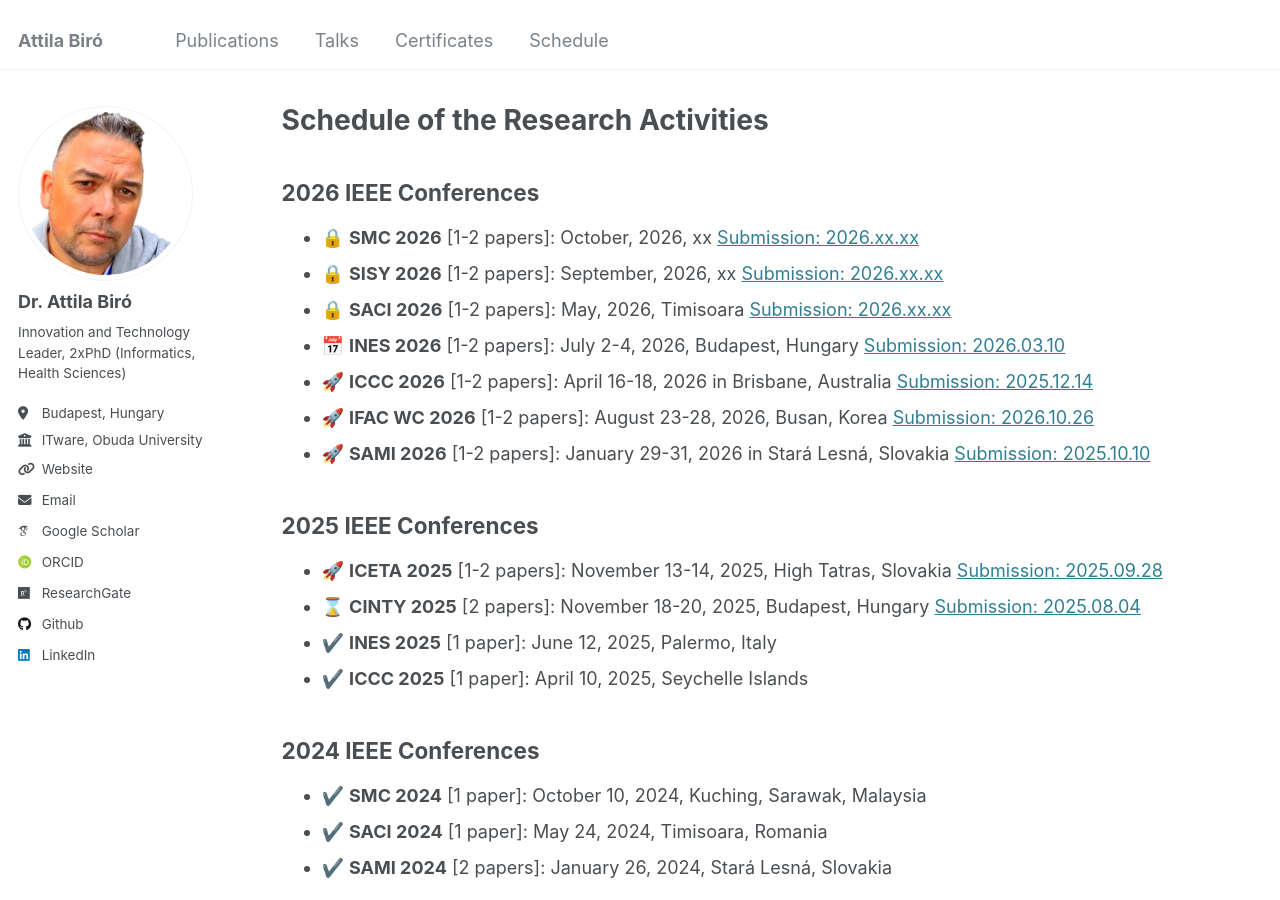
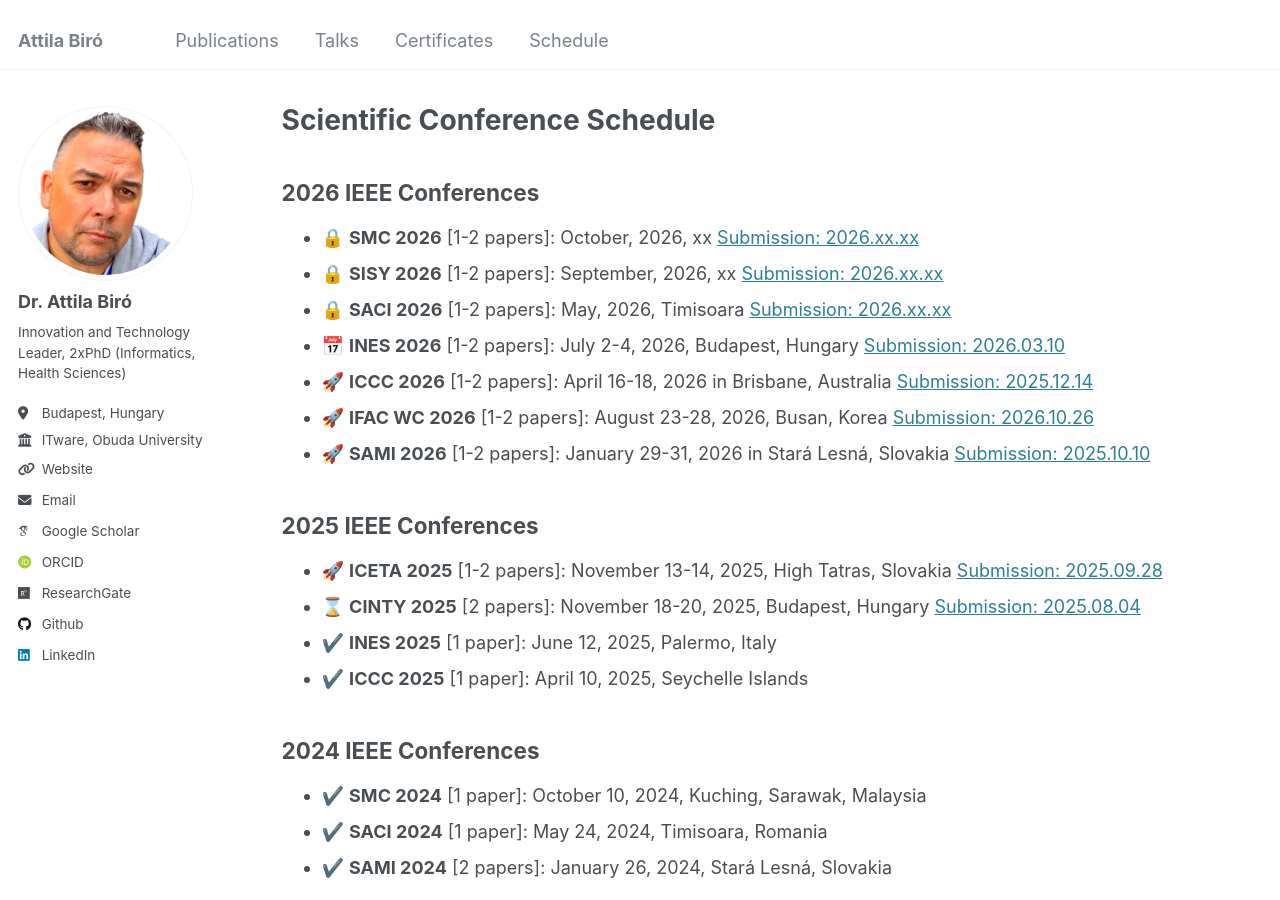
Before and after one commit to biroka/biroka.github.io, a Jekyll site: the page built from _pages/schedule.md, in a window 1280 px wide and 900 px high. Built offline with Jekyll 4.4.1, drawn with Linux system fonts in a browser that asks for light colours; emoji names are drawn with the system emoji font; some web fonts are replaced.

Commit message:
Update schedule.md

```diff
--- a/_pages/schedule.md
+++ b/_pages/schedule.md
@@ -1,6 +1,6 @@
 ---
 layout: archive
-title: "Schedule of the Research Activities"
+title: "Scientific Conference Schedule"
 permalink: /schedule/
 author_profile: true
 ---
```
